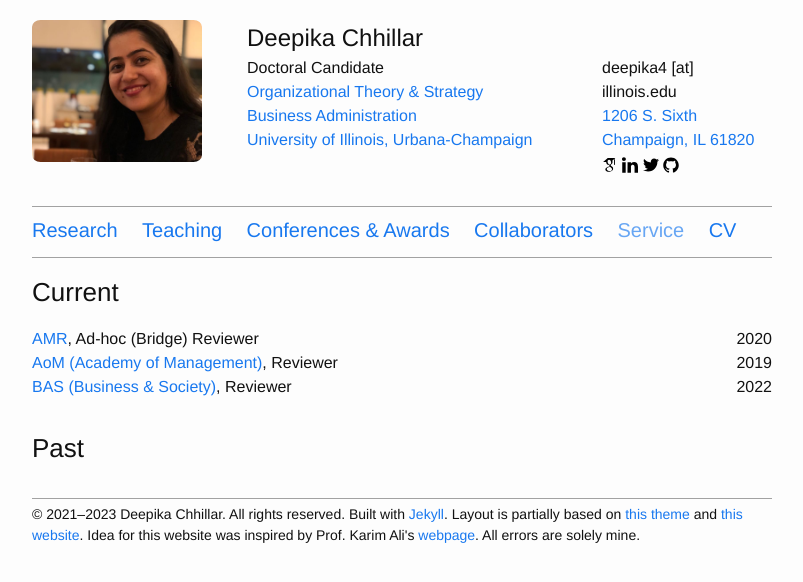
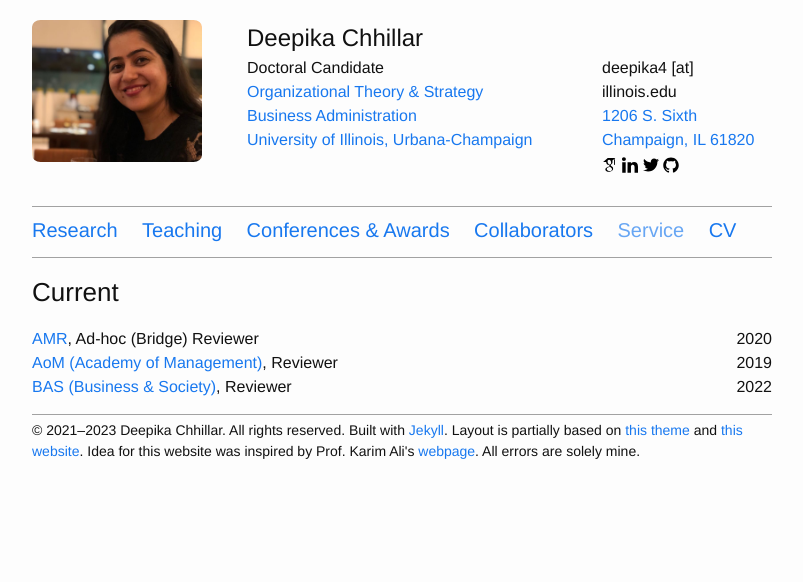
Before and after one commit to deepikachhillar/deepikachhillar.github.io, a Jekyll site: the page built from nav/service.md, in a window 1280 px wide. Shown: the top 582 px of the page, without its empty margins (238-1041 px from the left). Built offline with Jekyll 4.4.1, drawn with Linux system fonts in a browser that asks for light colours.

Commit message:
Update service.md

```diff
--- a/nav/service.md
+++ b/nav/service.md
@@ -16,5 +16,5 @@ group: service
 ### Current
 {% include services.html data=current %}
 
-### Past
-{% include services.html data=past %}
+<!-- ### Past
+{% include services.html data=past %} -->
```
